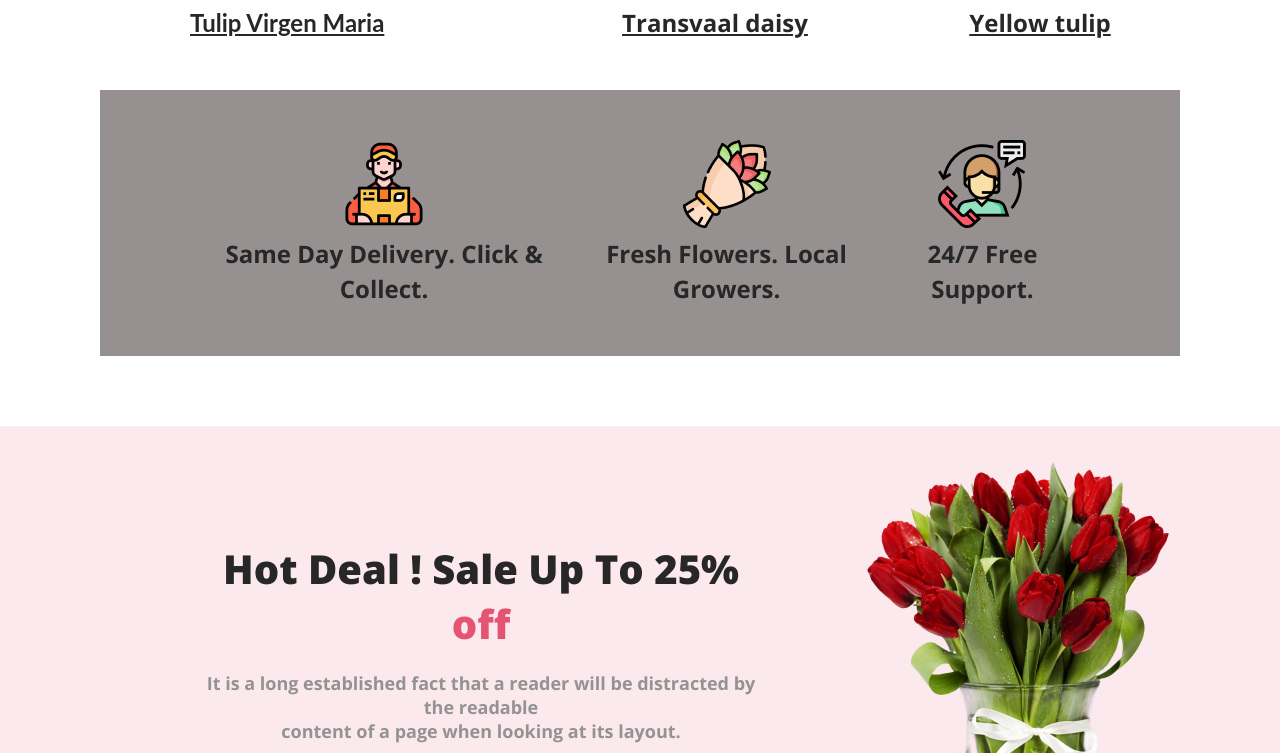
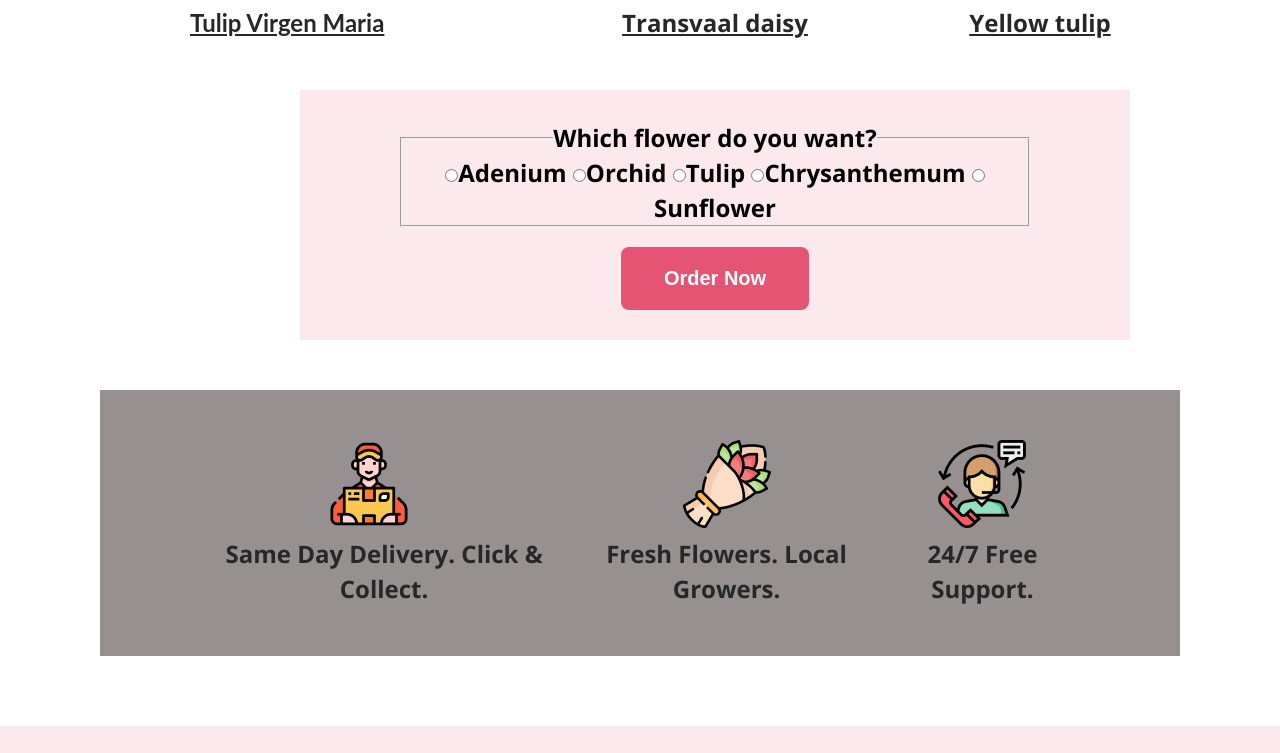
Before and after one commit to Rahat201/flower-shop, a plain HTML site: page index.html in a window 1280 px wide. Shown: the part 1143-1896 px from the top of the page. Drawn offline with nearby package versions, Linux system fonts and the light colour scheme.

Commit message:
last-part

```diff
--- a/index.html
+++ b/index.html
@@ -19,6 +19,7 @@
             </div>
             <div><img class="header-img" src="flower asset/pngwing 10.png" alt=""></div>
         </nav>
+        <!-- Featured-Section -->
         <div class="featured-section">
             <h3 class="featured-heading" >Our Featured Flowers</h3>
             <p class="featured-text">It is a long established fact that a reader will be distracted by the readable <br>content of a page when looking at its layout.</p>
@@ -28,6 +29,19 @@
                 <p class="featured-img-name-3"><img class="featured-img-3" src="flower asset/pngwing 7.png" alt="">Yellow tulip</p>
             </div>
         </div>
+                <!-- Bonus-Work -->
+        <div class="choice-list">
+            <fieldset class="list">
+                <legend>Which flower do you want?</legend>
+                <label for="Adenium"><input type="radio" name="flower" id="Adenium">Adenium</label>
+                <label for="Orchid"><input type="radio" name="flower" id="Orchid">Orchid</label>
+                <label for="Tulip"><input type="radio" name="flower" id="Tulip">Tulip</label>
+                <label for="Chrysanthemum"><input type="radio" name="flower" id="Chrysanthemum">Chrysanthemum</label>
+                <label for="Sunflower"><input type="radio" name="flower" id="Sunflower">Sunflower</label>
+            </fieldset>
+            <button class="btn">Order Now</button>
+
+        </div>
         <div class="extra-section">
             <!-- p*3.extra-section-names>img*3> -->
             <p class="extra-section-names"><img class="extra-section-img-1" src="flower asset/Group 57.png" alt=""><img src="" alt=""><img src="" alt=""><br>Same Day Delivery. Click & Collect.</p>
@@ -35,12 +49,12 @@
             <p class="extra-section-names"><img class="extra-section-img-3" src="flower asset/Group 59.png" alt=""><img src="" alt=""><img src="" alt=""><br>24/7 Free Support.</p>
 
         </div>
-
     </header>
 
     <main>
         <section>
             <div class="main-section">
+                <!-- Hot-Deal-Section -->
                 <div class="hot-deal">
                     <h3 class="main-heading">Hot Deal ! Sale Up To 25% <span class="primary-color">off</span></h3>
                     <p class="main-text">It is a long established fact that a reader will be distracted by the readable <br>content of a page when looking at its layout.</p>
@@ -48,6 +62,8 @@
                 </div>
                 <div><img class="main-img" src="flower asset/pngwing 8.png" alt=""></div>
             </div>
+
+            <!-- Instagram-section -->
             <div class="insta-section">
                 <h2 class="insta-heading">Instagram</h2>
                 <p class="insta-text">It is a long established fact that a reader will be distracted by the readable <br>content of a page when looking at its layout.</p>
@@ -58,6 +74,7 @@
                     <img class="insta-img-4" src="flower asset/Rectangle 5.png" alt="">
                 </div>
             </div>
+                <!-- Latest-Deals_section -->
                 <div class="latest-deals-section">
                     <h3 class="latest-deal-heading">Get The Latest Deals</h3>
                     <p class="latest-deal-text">$30 coupon for first shopping</p>
@@ -72,6 +89,11 @@
         <p class="fotter-text">It is a long established fact that a reader will be distracted by the readable content of a page when looking at its layout.</p>
         <p class="ending">@2020-2023, FlowerShop.com. All rights reserved.</p>
 
+        <div class="soical-site" ><p><img src="flower asset/facebook.png" alt="">www.facebook.com</p>
+            <p><img src="flower asset/insta.png" alt="">www.instagram.com</p>
+            <p><img src="flower asset/twitter.png" alt="">www.twitter.com</p>
+        </div>
+
     </footer>
 
 </body>
--- a/style.css
+++ b/style.css
@@ -124,6 +124,21 @@ body{
     line-height: 35px;
     text-decoration-line: underline;
 }
+            /* choice-list */
+.choice-list{
+    background-color: #fce9ed;
+    padding: 30px 100px 30px 100px;
+    width: 630px;
+    text-align: center;
+    margin: 0px 150px 50px 300px;
+    font-size: 24px;
+    font-weight: 700;
+    line-height: 35px;
+
+}
+.list{
+    margin-bottom: 20px;
+}
 
              /* extra-section */
 .extra-section{
@@ -138,13 +153,7 @@ body{
 .extra-section-img-1{
 
     align-items: center;
-    margin right: 30px;
-}
-.extra-section-img-2{
-
-}
-.extra-section-img-3{
-
+    margin-right: 30px;
 }
 
 .extra-section-names{
@@ -191,7 +200,7 @@ font-weight: 800;
 
  .insta-section{
     padding:30px 100px 50px 100px;
-    margin top: 30px;
+    margin-top: 30px;
  }
 
 .insta-heading{
@@ -294,4 +303,11 @@ color: white;
     text-align: center;
     font-size: 16px;
     font-weight: 400;
-    }
+    margin-bottom: 30px;
+ }
+.soical-site{
+    color: #fce9ed;
+    display: flex;
+    justify-content: space-around;
+
+}
```
Also changed, not shown: flower asset/facebook.png (added), flower asset/insta.png (added), flower asset/twitter.png (added).
